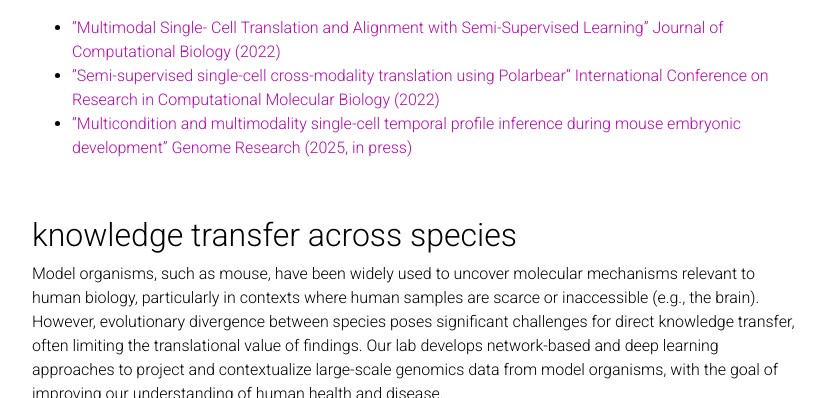
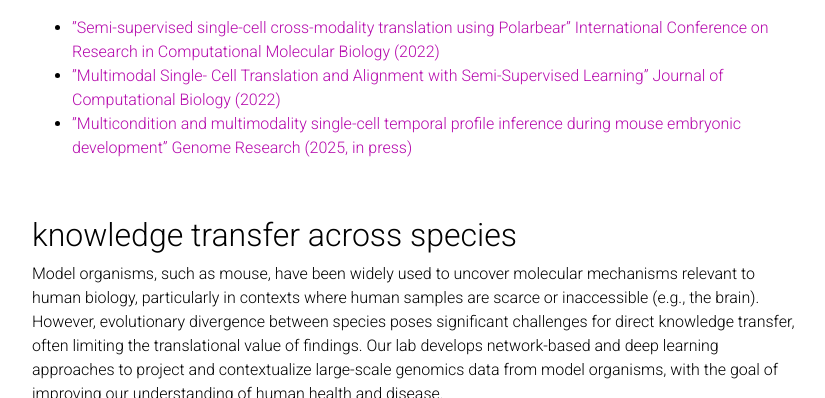
Before and after one commit to RanZhang08/RanZhang08.github.io, a Jekyll site: the page built from _pages/projects.md, in a window 1280 px wide and 900 px high, scrolled down 1055 px, cut to the strip 242-640 px from the top of the window. Shown: the whole strip, without its empty margins (223-1048 px from the left). Built offline with Jekyll 4.4.1, drawn with Linux system fonts in a browser that asks for light colours; comment, search, counter and statistics services are not loaded; a style sheet for code colours, icons or effects is not loaded; part of the change alters nothing that is shown.

```diff
--- a/_pages/projects.md
+++ b/_pages/projects.md
@@ -26,8 +26,8 @@ Cellular functions are coordinated through dynamic interactions among diverse mo
 </div>
 
 Selected publications:
+- [”Semi-supervised single-cell cross-modality translation using Polarbear” International Conference on Research in Computational Molecular Biology (2022)](https://link.springer.com/chapter/10.1007/978-3-031-04749-7_2)
 - [”Multimodal Single- Cell Translation and Alignment with Semi-Supervised Learning” Journal of Computational Biology (2022)](https://pubmed.ncbi.nlm.nih.gov/36251758/)
-- [”Semi-supervised single-cell cross-modality translation using Polarbear” International Conference on Research in Computational Molecular Biology (2022)](https://link.springer.com/chapter/10.1007/978-3-031-04749-7_2)
 - [”Multicondition and multimodality single-cell temporal profile inference during mouse embryonic development” Genome Research (2025, in press)](https://pubmed.ncbi.nlm.nih.gov/38496477/)
 
 <br>
@@ -46,8 +46,8 @@ Model organisms, such as mouse, have been widely used to uncover molecular mecha
 </div>
 
 Selected publications:
-- ”Identifying genes and pathways linking astrocyte regional specificity to Alzheimer’s disease susceptibility” bioRxiv
-- ”Cross-species imputation and comparison of single-cell transcriptomic profiles” Genome Biology (2025)
+- [”Identifying genes and pathways linking astrocyte regional specificity to Alzheimer’s disease susceptibility” bioRxiv](https://www.biorxiv.org/content/10.1101/2022.11.16.515390v1)
+- [”Cross-species imputation and comparison of single-cell transcriptomic profiles” Genome Biology (2025)](https://genomebiology.biomedcentral.com/articles/10.1186/s13059-025-03493-x)
 
 
 <br>
@@ -62,5 +62,5 @@ Complex diseases emerge from the combined effects of many genetic risk factors,
 </div>
 
 Selected publications:
-- "Genome-wide autism gene prediction and functional characterization” Nature Neuroscience (2016)
-- "Lack of a site-specific phosphorylation of Presenilin 1 disrupts microglial gene networks and progenitors during development" PLoS One (2020)
+- ["Genome-wide autism gene prediction and functional characterization” Nature Neuroscience (2016)](https://www.nature.com/articles/nn.4353)
+- ["Lack of a site-specific phosphorylation of Presenilin 1 disrupts microglial gene networks and progenitors during development" PLoS One (2020)](https://journals.plos.org/plosone/article?id=10.1371/journal.pone.0237773)
```
